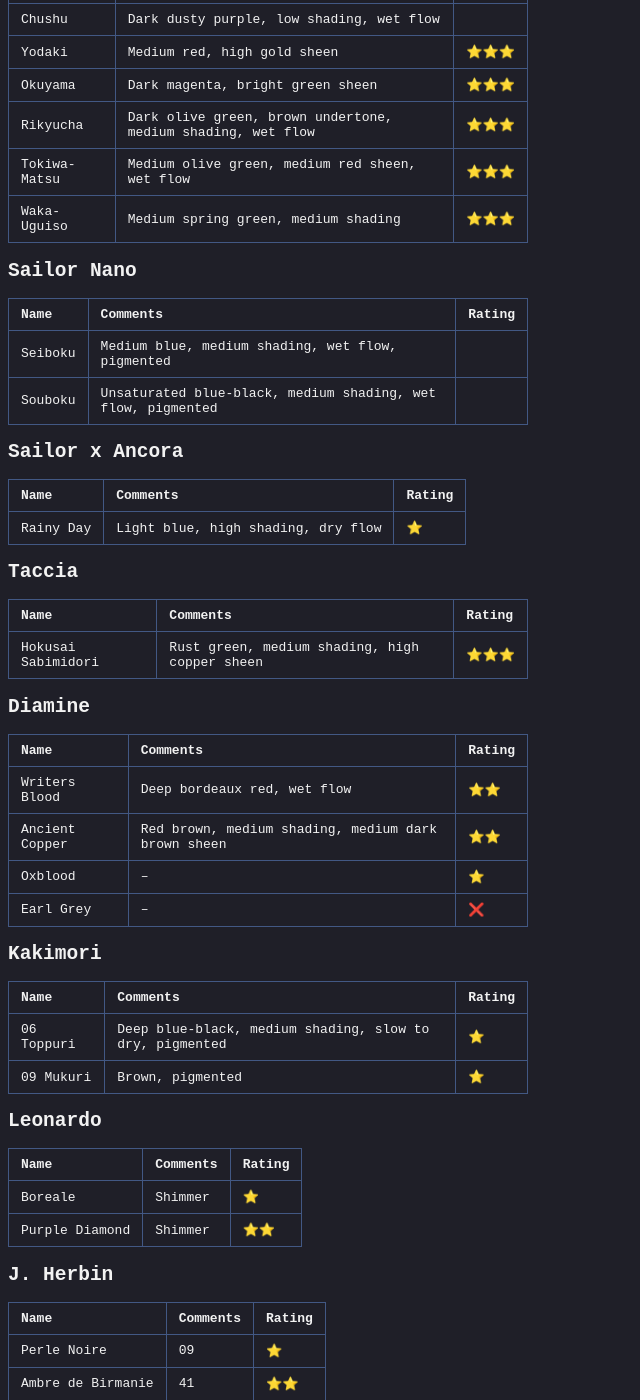
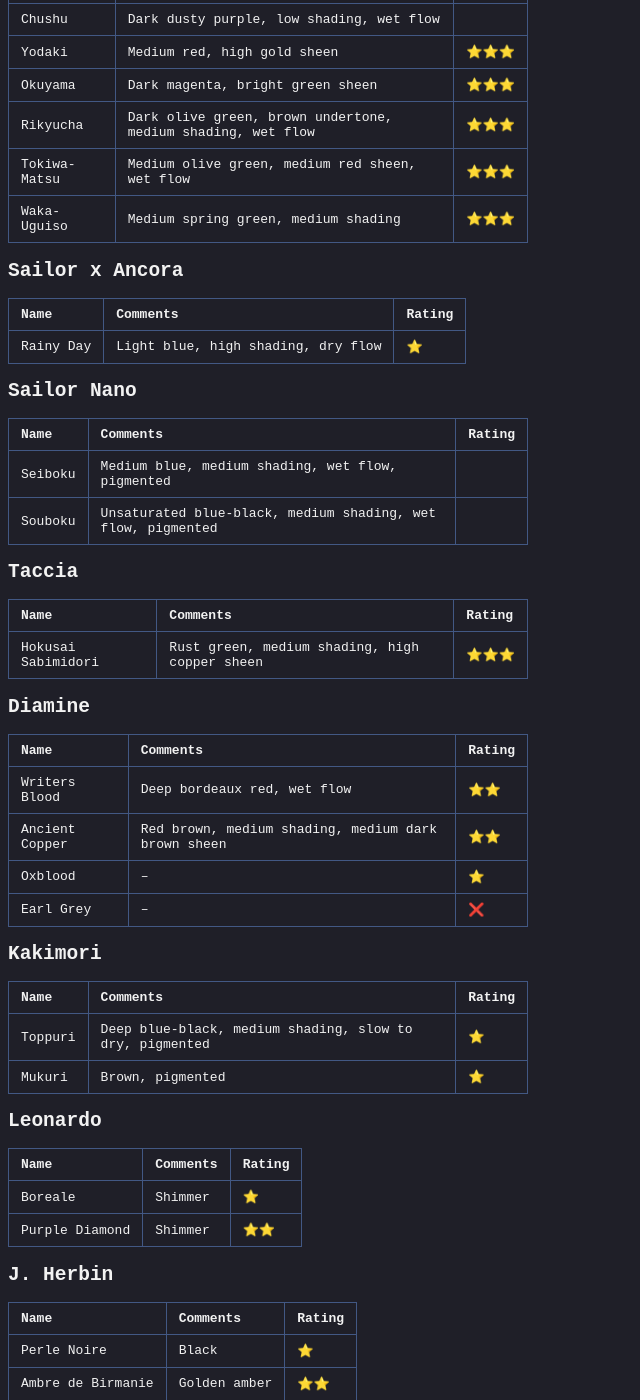
Before and after one commit to s-estay/s-estay.github.io, a Jekyll site: the page built from _posts/2026-05-28-ink-collection.md, in a window 1280 px wide and 1400 px high, scrolled down 873 px. Shown: the whole window, without its empty margins (0-640 px from the left). Built offline with Jekyll 4.4.1, drawn with Linux system fonts in a browser that asks for light colours; some of the changed text lies outside the part shown.

Commit message:
New ink: Montblanc Bram Stoker
Rearranged ink collection entries and updated comments and ratings for various inks.

```diff
--- a/_posts/2026-05-28-ink-collection.md
+++ b/_posts/2026-05-28-ink-collection.md
@@ -37,18 +37,18 @@
 | Tokiwa-Matsu | Medium olive green, medium red sheen, wet flow | ⭐️⭐️⭐️ |
 | Waka-Uguiso | Medium spring green, medium shading | ⭐️⭐️⭐️ |
 
+## Sailor x Ancora
+
+| Name | Comments | Rating |
+| --- | --- | --- |
+| Rainy Day | Light blue, high shading, dry flow | ⭐️ |
+
 ## Sailor Nano
 
 | Name | Comments | Rating |
 | --- | --- | --- |
 | Seiboku | Medium blue, medium shading, wet flow, pigmented | |
 | Souboku | Unsaturated blue-black, medium shading, wet flow, pigmented | |
-
-## Sailor x Ancora
-
-| Name | Comments | Rating |
-| --- | --- | --- |
-| Rainy Day | Light blue, high shading, dry flow | ⭐️ |
 
 ## Taccia
 
@@ -69,8 +69,8 @@
 
 | Name | Comments | Rating |
 | --- | --- | --- |
-| 06 Toppuri | Deep blue-black, medium shading, slow to dry, pigmented | ⭐️ |
-| 09 Mukuri | Brown, pigmented | ⭐️ |
+| Toppuri | Deep blue-black, medium shading, slow to dry, pigmented | ⭐️ |
+| Mukuri | Brown, pigmented | ⭐️ |
 
 ## Leonardo
 
@@ -83,9 +83,9 @@
 
 | Name | Comments | Rating |
 | --- | --- | --- |
-| Perle Noire | 09 | ⭐️ |
-| Ambre de Birmanie | 41 | ⭐️⭐️ |
-| Poussière de Lune | 48 | ⭐️ |
+| Perle Noire | Black | ⭐️ |
+| Ambre de Birmanie | Golden amber | ⭐️⭐️ |
+| Poussière de Lune | Dusty purple | ⭐️ |
 
 ## Kaweco
 
```
Also changed, not shown: other parts of _posts/2026-05-28-ink-collection.md (+6 -0 lines).
